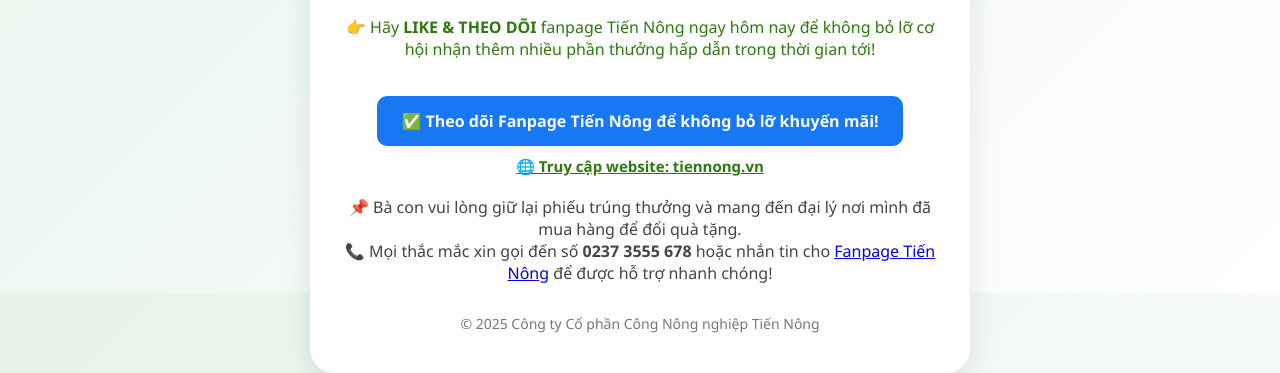
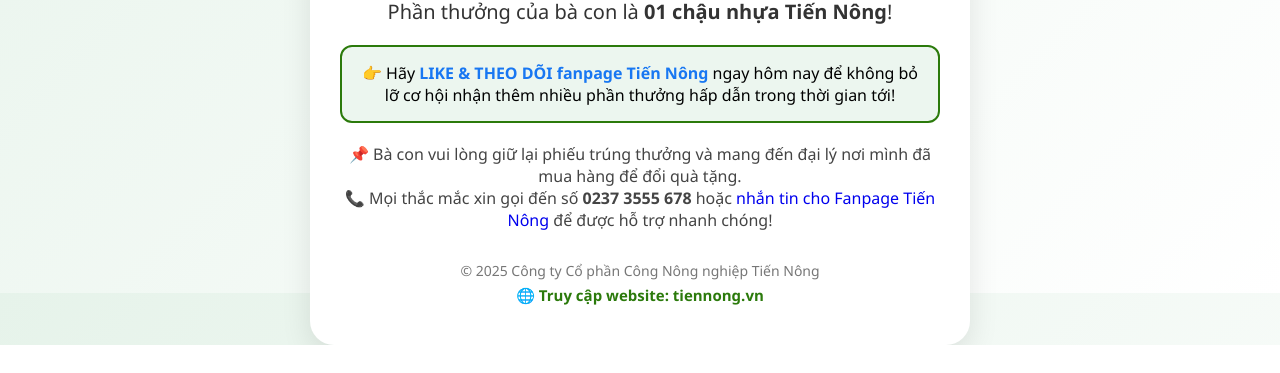
Before and after one commit to TiennongBTT/tiennong-qr, a plain HTML site: page index.html in a window 1280 px wide. Shown: the part 507-880 px from the top of the page. After the commit the page ends 852 px from the top, so only its background shows below. Drawn offline with Linux system fonts and the light colour scheme.

Commit message:
Update index.html

```diff
--- a/index.html
+++ b/index.html
@@ -58,27 +58,22 @@
       margin-bottom: 20px;
     }
 
-    .follow-btn {
-      display: inline-block;
-      padding: 14px 24px;
-      background-color: #1877f2;
-      color: white;
-      font-size: 16px;
-      border-radius: 10px;
-      font-weight: bold;
-      text-decoration: none;
-      margin-top: 20px;
-      transition: background 0.3s;
-    }
-
-    .follow-btn:hover {
-      background-color: #145ecb;
-    }
-
     .footer {
       font-size: 14px;
       color: #777;
       margin-top: 30px;
+    }
+
+    .footer a {
+      display: block;
+      margin-top: 5px;
+      font-weight: bold;
+      color: #2b7a0b;
+      font-size: 15px;
+    }
+
+    a {
+      text-decoration: none;
     }
   </style>
 </head>
@@ -90,27 +85,23 @@
     </div>
 
     <img src="https://tiennong.vn/wp-content/uploads/2025/06/chau-nhua-1.png" alt="Chậu nhựa Tiến Nông" class="gift-image">
-    <div class="title">CHÚC MỪNG!</div>
+
+    <div class="title">CHÚC MỪNG</div>
     <div class="subtitle">Phần thưởng của bà con là <strong>01 chậu nhựa Tiến Nông</strong>!</div>
 
-    <p style="font-size: 16px; margin-top: 10px; color: #2b7a0b;">
-      👉 Hãy <strong>LIKE & THEO DÕI</strong> fanpage Tiến Nông ngay hôm nay để không bỏ lỡ cơ hội nhận thêm nhiều phần thưởng hấp dẫn trong thời gian tới!
-    </p>
-
-    <a href="https://www.facebook.com/Tiennong.vn" target="_blank" class="follow-btn">
-      ✅ Theo dõi Fanpage Tiến Nông để không bỏ lỡ khuyến mãi!
-    </a>
-
-    <a href="https://tiennong.vn" target="_blank" style="display:block; margin-top:10px; font-size:15px; font-weight:bold; color:#2b7a0b;">
-      🌐 Truy cập website: tiennong.vn
-    </a>
+    <div style="border: 2px solid #2b7a0b; padding: 15px; border-radius: 12px; background-color: #ecf6ef; margin-top: 20px;">
+      👉 Hãy <a href="https://www.facebook.com/Tiennong.vn" target="_blank" style="color: #1877f2; font-weight: bold;">LIKE & THEO DÕI fanpage Tiến Nông</a> ngay hôm nay để không bỏ lỡ cơ hội nhận thêm nhiều phần thưởng hấp dẫn trong thời gian tới!
+    </div>
 
     <p style="margin-top: 20px; font-size: 16px; color: #444;">
       📌 Bà con vui lòng giữ lại phiếu trúng thưởng và mang đến đại lý nơi mình đã mua hàng để đổi quà tặng.
-      <br>📞 Mọi thắc mắc xin gọi đến số <strong>0237 3555 678</strong> hoặc nhắn tin cho <a href="https://www.facebook.com/Tiennong.vn" target="_blank">Fanpage Tiến Nông</a> để được hỗ trợ nhanh chóng!
+      <br>📞 Mọi thắc mắc xin gọi đến số <strong>0237 3555 678</strong> hoặc <a href="https://m.me/tiennong.vn" target="_blank">nhắn tin cho Fanpage Tiến Nông</a> để được hỗ trợ nhanh chóng!
     </p>
 
-    <div class="footer">© 2025 Công ty Cổ phần Công Nông nghiệp Tiến Nông</div>
+    <div class="footer">
+      © 2025 Công ty Cổ phần Công Nông nghiệp Tiến Nông
+      <a href="https://tiennong.vn" target="_blank">🌐 Truy cập website: tiennong.vn</a>
+    </div>
   </div>
 
 </body>
```
